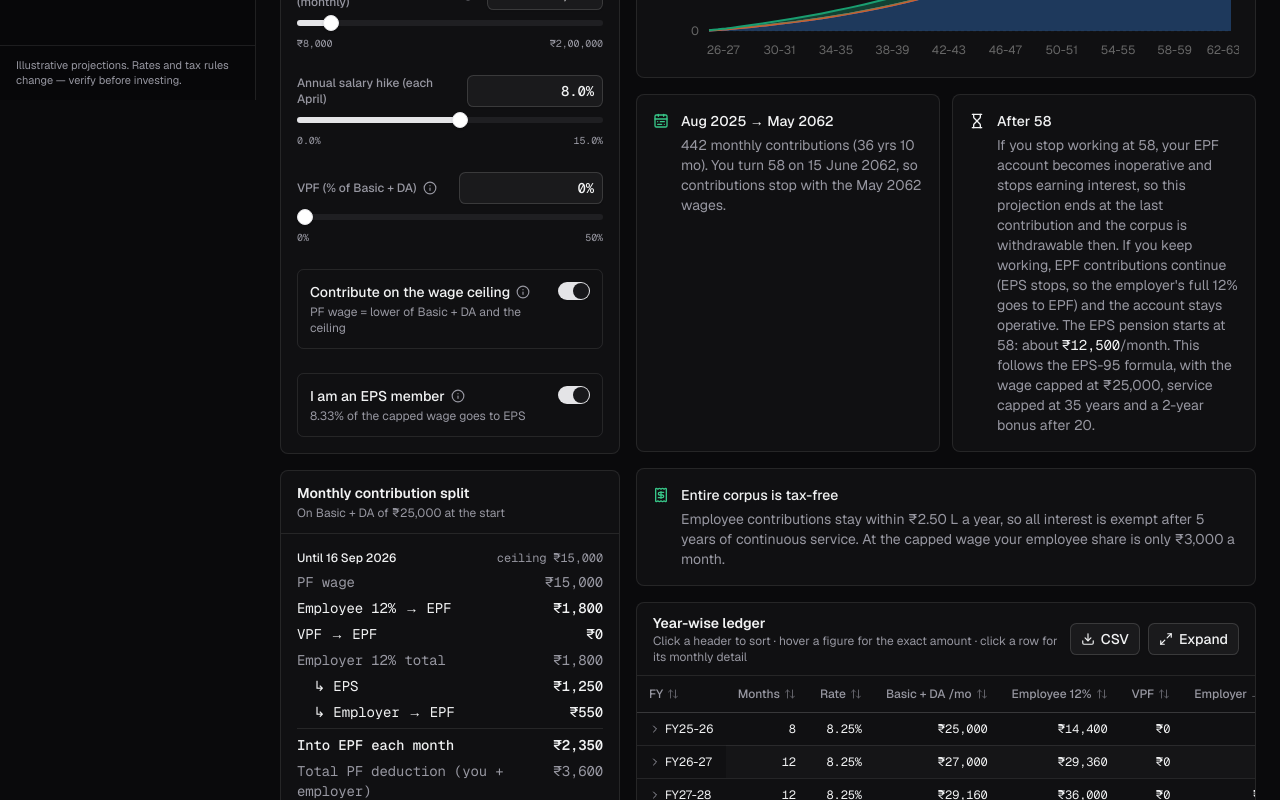
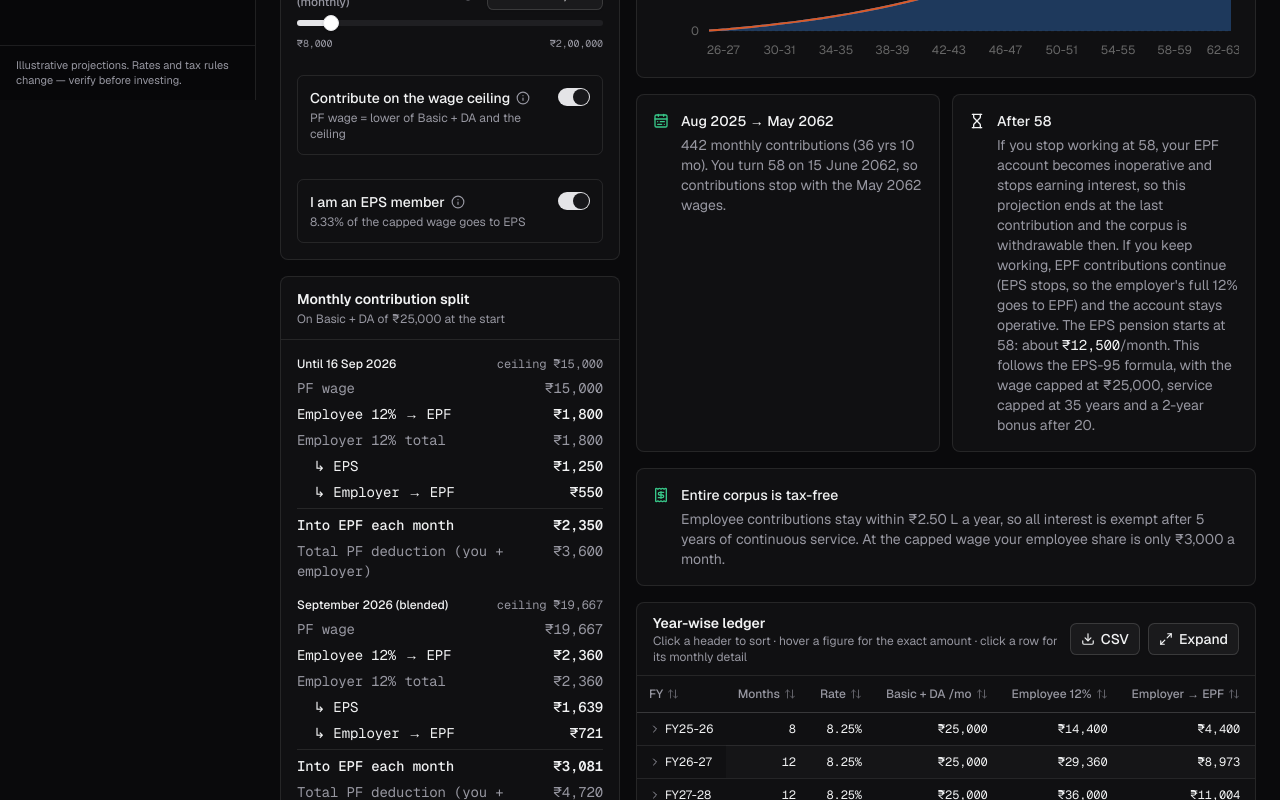
Before and after one commit to srivathsav004/investment-calculator, a Next.js app: page /epf in a window 1280 px wide. Shown: the part 700-1500 px from the top of the page. Built offline with nearby package versions, Linux system fonts and the light colour scheme.

Commit message:
feat(epf): drop VPF and salary hike, show actual rupees with today's-money column

```diff
--- a/src/components/calculators/EpfCalculator.tsx
+++ b/src/components/calculators/EpfCalculator.tsx
@@ -26,8 +26,6 @@ const DEFAULTS = {
   dob: "2004-06-15",
   start: "2025-08",
   basic: 25000,
-  hike: 0.08,
-  vpf: 0,
   cap: true,
   eps: true,
 };
@@ -35,7 +33,6 @@ const DEFAULTS = {
 const SERIES: ChartSeries[] = [
   { key: "taxFree", label: "EPF · tax-free bucket", color: "var(--chart-1)" },
   { key: "taxable", label: "EPF · taxable bucket", color: "var(--chart-2)" },
-  { key: "pension", label: "EPS pension pool (0%)", color: "var(--chart-3)" },
 ];
 
 const DOB_PATTERN = /^\d{4}-\d{2}-\d{2}$/;
@@ -53,7 +50,7 @@ function durationLabel(months: number): string {
 export function EpfCalculator() {
   const { slab, adjust, isReal } = useGlobalSettings();
   const [s, set, reset] = useUrlState(DEFAULTS, {
-    bounds: { rate: [0.07, 0.095], basic: [8000, 200000], hike: [0, 0.15], vpf: [0, 0.5] },
+    bounds: { rate: [0.07, 0.095], basic: [8000, 200000] },
   });
   const dob = DOB_PATTERN.test(s.dob) ? s.dob : DEFAULTS.dob;
   const start = MONTH_PATTERN.test(s.start) ? s.start : DEFAULTS.start;
@@ -63,8 +60,7 @@ export function EpfCalculator() {
       simulateEpf({
         rate: s.rate,
         monthlyBasic: s.basic,
-        annualHike: s.hike,
-        vpfPct: s.vpf,
+        vpfPct: 0,
         capWageAtCeiling: s.cap,
         epsMember: s.eps,
         dob,
@@ -72,37 +68,37 @@ export function EpfCalculator() {
         retireAge: EPF_INTEREST_END_AGE,
         taxSlab: slab,
       }),
-    [s.rate, s.basic, s.hike, s.vpf, s.cap, s.eps, dob, start, slab],
+    [s.rate, s.basic, s.cap, s.eps, dob, start, slab],
   );
 
   const chartData = useMemo(
     () =>
       result.rows.map((row) => ({
         year: row.year,
-        taxFree: adjust(row.taxFreeBalance, yearsAhead(row)),
-        taxable: adjust(row.taxableBalance, yearsAhead(row)),
-        pension: adjust(row.pensionCorpus, yearsAhead(row)),
+        taxFree: row.taxFreeBalance,
+        taxable: row.taxableBalance,
       })),
-    [result.rows, adjust],
+    [result.rows],
   );
 
+  // Salary and contributions are the actual rupees paid in each year, so they never deflate in Real view.
   const columns = useMemo<YearColumn<EpfYearRow>[]>(
     () => [
       { key: "fy", label: "FY", value: (r) => r.fy, format: "text" },
       { key: "months", label: "Months", value: (r) => r.monthsInYear, format: "int" },
       { key: "rate", label: "Rate", value: (r) => r.rate, format: "pct" },
-      { key: "basic", label: "Basic + DA /mo", value: (r) => adjust(r.monthlyBasic, yearsAhead(r)), format: "inr" },
-      { key: "employee", label: "Employee 12%", value: (r) => adjust(r.employeeContribution, yearsAhead(r)), format: "inr" },
-      { key: "vpf", label: "VPF", value: (r) => adjust(r.vpfContribution, yearsAhead(r)), format: "inr" },
-      { key: "employer", label: "Employer → EPF", value: (r) => adjust(r.employerEpfContribution, yearsAhead(r)), format: "inr" },
-      { key: "eps", label: "Employer → EPS", value: (r) => adjust(r.epsContribution, yearsAhead(r)), format: "inr" },
-      { key: "taxableContrib", label: "Above ₹2.5L", value: (r) => adjust(r.taxableContribution, yearsAhead(r)), format: "inr", tone: (r) => (r.taxableContribution > 0 ? "negative" : undefined) },
-      { key: "interest", label: "Interest", value: (r) => adjust(r.interest, yearsAhead(r)), format: "inr", tone: () => "positive" },
-      { key: "tax", label: "Tax on interest", value: (r) => adjust(r.taxOnInterest, yearsAhead(r)), format: "inr", tone: (r) => (r.taxOnInterest > 0 ? "negative" : undefined) },
-      { key: "epf", label: "EPF balance", value: (r) => adjust(r.epfBalance, yearsAhead(r)), format: "inr", strong: true },
-      { key: "pension", label: "EPS pool", value: (r) => adjust(r.pensionCorpus, yearsAhead(r)), format: "inr" },
+      { key: "basic", label: "Basic + DA /mo", value: (r) => r.monthlyBasic, format: "inr" },
+      { key: "employee", label: "Employee 12%", value: (r) => r.employeeContribution, format: "inr" },
+      { key: "employer", label: "Employer → EPF", value: (r) => r.employerEpfContribution, format: "inr" },
+      { key: "eps", label: "Employer → EPS", value: (r) => r.epsContribution, format: "inr" },
+      { key: "taxableContrib", label: "Above ₹2.5L", value: (r) => r.taxableContribution, format: "inr", tone: (r) => (r.taxableContribution > 0 ? "negative" : undefined) },
+      { key: "interest", label: "Interest", value: (r) => r.interest, format: "inr", tone: () => "positive" },
+      { key: "tax", label: "Tax on interest", value: (r) => r.taxOnInterest, format: "inr", tone: (r) => (r.taxOnInterest > 0 ? "negative" : undefined) },
+      { key: "epf", label: "EPF balance", value: (r) => r.epfBalance, format: "inr", strong: true },
+      { key: "pension", label: "EPS pool", value: (r) => r.pensionCorpus, format: "inr" },
+      ...(isReal ? [{ key: "real", label: "EPF balance (today's ₹)", value: (r: EpfYearRow) => adjust(r.epfBalance, yearsAhead(r)), format: "inr" as const }] : []),
     ],
-    [adjust],
+    [adjust, isReal],
   );
 
   const monthColumns = useMemo<YearColumn<EpfMonthRow>[]>(
@@ -111,7 +107,6 @@ export function EpfCalculator() {
       { key: "basic", label: "Basic + DA", value: (m) => m.basic, format: "inr" },
       { key: "ceiling", label: "Wage ceiling", value: (m) => m.ceiling, format: "inr" },
       { key: "employee", label: "Employee 12%", value: (m) => m.employee, format: "inr", sum: true },
-      { key: "vpf", label: "VPF", value: (m) => m.vpf, format: "inr", sum: true },
       { key: "employer", label: "Employer → EPF", value: (m) => m.employerEpf, format: "inr", sum: true },
       { key: "eps", label: "Employer → EPS", value: (m) => m.eps, format: "inr", sum: true },
       { key: "accrued", label: "Interest accrued", value: (m) => m.interestAccrued, format: "inr", sum: true, tone: () => "positive" },
@@ -134,7 +129,7 @@ export function EpfCalculator() {
   return (
     <div className="space-y-6">
       <PageHeader
-        title="EPF + VPF"
+        title="EPF"
         description={`Month-by-month from ${firstMonthLabel} until you turn ${EPF_INTEREST_END_AGE}. Interest is accrued monthly at rate ÷ 12 on the running balance and credited each 31 March. The wage ceiling was ${formatINR(EPF_WAGE_CEILING_OLD)} until 16 Sep 2026 and is ${formatINR(EPF_WAGE_CEILING)} from 17 Sep 2026.`}
         badges={[hasContributions ? durationLabel(result.contributionMonths) : "No contributions", s.cap ? "Wage capped at ceiling" : "Uncapped wage"]}
         onReset={reset}
@@ -142,18 +137,18 @@ export function EpfCalculator() {
 
       <div className="grid grid-cols-1 gap-3 sm:grid-cols-2 xl:grid-cols-4">
         <KpiCard
-          label={isReal ? `EPF corpus at ${EPF_INTEREST_END_AGE} (today's ₹)` : `EPF corpus at ${EPF_INTEREST_END_AGE}`}
-          value={<Money value={adjust(result.finalEpfBalance, finalYears)} />}
-          hint={<span className="num">{formatINR(adjust(result.finalEpfBalance, finalYears))}</span>}
+          label={`EPF corpus at ${EPF_INTEREST_END_AGE}`}
+          value={<Money value={result.finalEpfBalance} />}
+          hint={<span className="num">{isReal ? `Worth ${formatINR(adjust(result.finalEpfBalance, finalYears))} in today's money` : formatINR(result.finalEpfBalance)}</span>}
           icon={BriefcaseBusiness}
         />
         <KpiCard
           label="Tax-free vs taxable"
           value={
             <span className="flex items-baseline gap-1.5">
-              <Money value={adjust(result.finalTaxFreeBalance, finalYears)} />
+              <Money value={result.finalTaxFreeBalance} />
               <span className="text-sm text-muted-foreground">/</span>
-              <Money value={adjust(result.finalTaxableBalance, finalYears)} className="text-base text-negative" />
+              <Money value={result.finalTaxableBalance} className="text-base text-negative" />
             </span>
           }
           hint={`Interest on employee money above ${formatCompactINR(EPF_TAX_FREE_EMPLOYEE_LIMIT)}/yr is taxed at slab`}
@@ -229,8 +224,6 @@ export function EpfCalculator() {
                 onChange={(v) => set("basic", v)}
                 info="Set this to your real Basic + DA. Take it from your salary slip. With the wage cap on, anything above the ceiling does not change your PF."
               />
-              <SliderField id="epf-hike" label="Annual salary hike (each April)" value={s.hike} min={0} max={0.15} step={0.005} format={(v) => formatPct(v, 1)} onChange={(v) => set("hike", v)} />
-              <SliderField id="epf-vpf" label="VPF (% of Basic + DA)" value={s.vpf} min={0} max={0.5} step={0.01} format={(v) => formatPct(v, 0)} onChange={(v) => set("vpf", v)} info="Voluntary Provident Fund. 100% goes to your EPF account and earns the EPF rate. The employer does not match it." />
               <SwitchField
                 id="epf-cap"
                 label="Contribute on the wage ceiling"
@@ -262,7 +255,6 @@ export function EpfCalculator() {
                     {[
                       ["PF wage", split.pfWage, true],
                       ["Employee 12% → EPF", split.employee, false],
-                      ["VPF → EPF", split.vpf, false],
                       ["Employer 12% total", split.employerTotal, true],
                       ["  ↳ EPS", split.eps, false],
                       ["  ↳ Employer → EPF", split.employerEpf, false],
@@ -274,7 +266,7 @@ export function EpfCalculator() {
                     ))}
                     <div className="flex justify-between gap-3 border-t pt-1.5">
                       <dt className="font-medium">Into EPF each month</dt>
-                      <dd className="font-semibold">{formatINR(split.employee + split.vpf + split.employerEpf)}</dd>
+                      <dd className="font-semibold">{formatINR(split.employee + split.employerEpf)}</dd>
                     </div>
                     <div className="flex justify-between gap-3 text-muted-foreground">
                       <dt>Total PF deduction (you + employer)</dt>
@@ -289,7 +281,7 @@ export function EpfCalculator() {
         </div>
 
         <div className="min-w-0 space-y-4">
-          <SectionCard title="Balance by bucket" description={isReal ? "Inflation-adjusted to today's rupees" : "Nominal rupees on 31 March"} expandable>
+          <SectionCard title="Balance by bucket" description="Actual rupees on 31 March" expandable>
             <WealthChart data={chartData} xKey="year" series={SERIES} kind="area" stacked xTickFormatter={(v) => rows[Number(v) - 1]?.fy.replace("FY", "") ?? `Y${v}`} tooltipLabel={(v) => rows[Number(v) - 1]?.fy ?? `Year ${v}`} />
           </SectionCard>
 
@@ -317,8 +309,8 @@ export function EpfCalculator() {
 
           {breachRow ? (
             <Callout icon={AlertTriangle} title={`₹2.5L employee-contribution limit crossed in ${breachRow.fy}`} tone="negative">
-              In {breachRow.fy}, employee contributions (EPF + VPF) reach{" "}
-              <span className="num text-foreground">{formatINR(breachRow.employeeContribution + breachRow.vpfContribution)}</span>. The excess goes to a separate taxable account. Its interest is taxed every year at your {Math.round(slab * 100)}% slab (Sec 10(12) proviso and Rule 9D).
+              In {breachRow.fy}, employee contributions reach{" "}
+              <span className="num text-foreground">{formatINR(breachRow.employeeContribution)}</span>. The excess goes to a separate taxable account. Its interest is taxed every year at your {Math.round(slab * 100)}% slab (Sec 10(12) proviso and Rule 9D).
             </Callout>
           ) : (
             <Callout icon={Receipt} title="Entire corpus is tax-free" tone="positive">
--- a/src/components/layout/AppShell.tsx
+++ b/src/components/layout/AppShell.tsx
@@ -50,7 +50,7 @@ const OVERVIEW: NavItem = { href: "/", label: "Portfolio Overview", description:
 
 const CALCULATORS: NavItem[] = [
   { href: "/ppf", label: "PPF", description: "Public Provident Fund", icon: Landmark },
-  { href: "/epf", label: "EPF + VPF", description: "Provident Fund & EPS", icon: BriefcaseBusiness },
+  { href: "/epf", label: "EPF", description: "Provident Fund & EPS", icon: BriefcaseBusiness },
   { href: "/auto-sweep", label: "Auto-Sweep", description: "ICICI Money Multiplier", icon: ArrowDownUp },
   { href: "/idfc-vs-sweep", label: "IDFC vs Sweep", description: "Progressive savings crossover", icon: GitCompareArrows },
 ];
--- a/src/lib/engines/epfEngine.ts
+++ b/src/lib/engines/epfEngine.ts
@@ -27,10 +27,8 @@ export const EPS_PENSION_DIVISOR = 70;
 export interface EpfInput {
   /** Rate for years EPFO hasn't declared yet (FY2025-26 always uses the declared 8.25%). */
   rate: number;
-  /** Basic + DA per month when the UAN started. */
+  /** Basic + DA per month, held flat for the whole timeline. */
   monthlyBasic: number;
-  /** Annual hike applied every April after the start month. */
-  annualHike: number;
   vpfPct: number;
   capWageAtCeiling: boolean;
   /** Member of EPS-95. False when wages exceeded the ceiling at joining — the full 12% then goes to EPF. */
@@ -321,7 +319,7 @@ export function simulateEpf(input: EpfInput): EpfResult {
     let basicNow = 0;
 
     while (!isPastEnd() && fyStartOf(year, month) === fyStart && contributionMonths < 1200) {
-      const basic = Math.round(input.monthlyBasic * Math.pow(1 + input.annualHike, fyStart - startFy));
+      const basic = input.monthlyBasic;
       basicNow = basic;
       const info = ceilingFor(year, month);
       const split = blendedSplit(basic, input, info);
```
Also changed, not shown: 1 other file (tests, documents, lock files or other folders).
